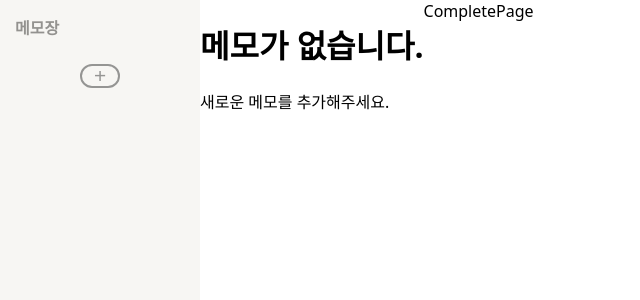
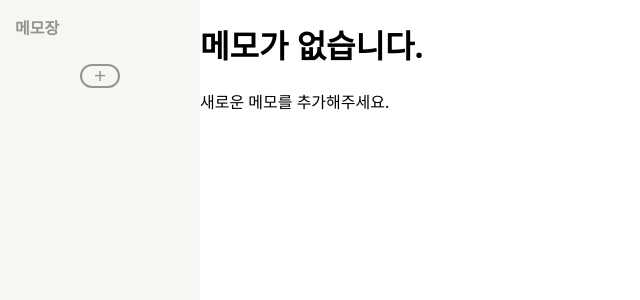
Before and after one commit to kimywann/memo-project, a React (Create React App) app: page / in a window 1280 px wide. Shown: the top 300 px of the page, without its empty margins (0-640 px from the left). Built offline with nearby package versions, Linux system fonts and the light colour scheme.

Commit message:
refactor: Complete 경로 변경

```diff
--- a/src/App.js
+++ b/src/App.js
@@ -71,7 +71,7 @@ function App() {
             />
             <MemoContainer memo={memos[selectedMemoIndex]} setMemo={setMemo} />
             <Routes>
-                <Route path="" element={<Complete />} />
+                <Route path="/1" element={<Complete />} />
                 <Route path="/2" element={<MemoPage />} />
             </Routes>
         </div>
```
